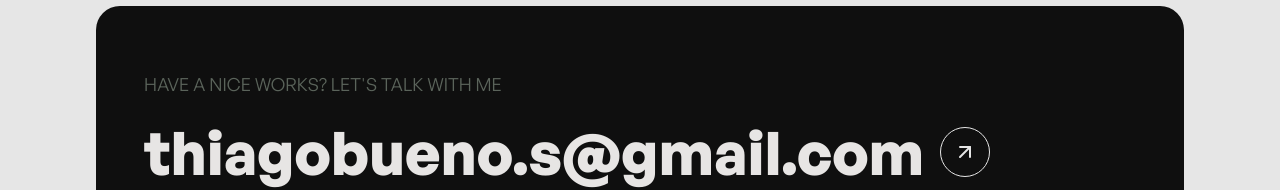
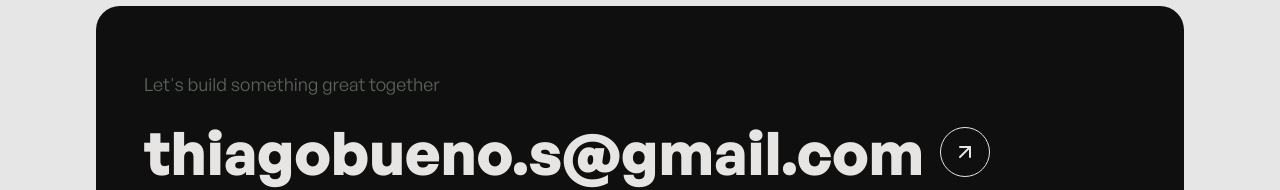
Before and after one commit to thbueno/ghosthands, a Next.js app: page / in a window 1280 px wide. Shown: the part 7517-7707 px from the top of the page. Built offline with nearby package versions, Linux system fonts and the light colour scheme.

Commit message:
fix: update wording in FooterSection component

```diff
--- a/components/footer-section.tsx
+++ b/components/footer-section.tsx
@@ -11,7 +11,7 @@ export function FooterSection() {
         <div className="container mx-auto px-6 md:px-12 pt-16 pb-12">
           <div className="mb-16">
             <p className="text-lg mb-6">
-              HAVE A NICE WORKS? LET&apos;S TALK WITH ME
+              Let&apos;s build something great together
             </p>
             <div className="flex items-center">
               <Link
```
